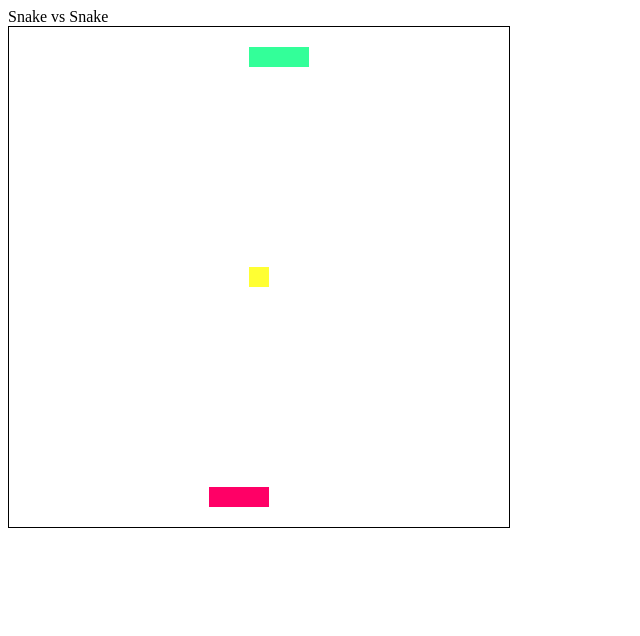
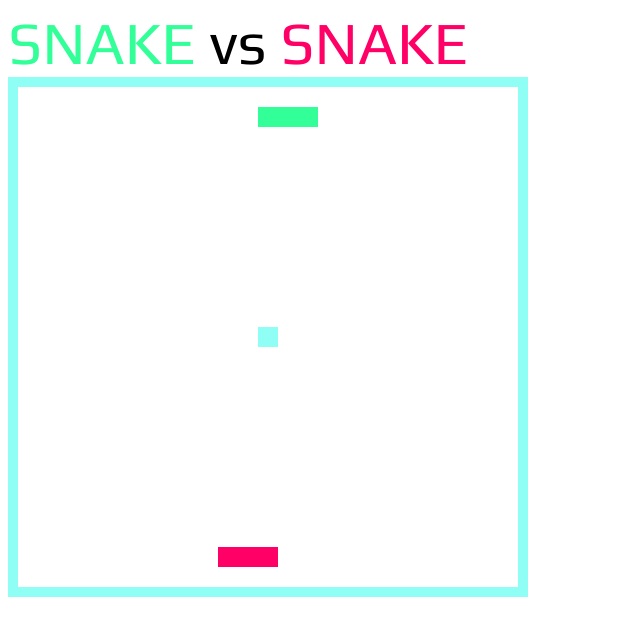
Before and after one commit to petershim/project1, a plain HTML site: page index.html in a window 1280 px wide. Shown: the whole page, without its empty margins (0-640 px from the left). Drawn offline with nearby package versions, Linux system fonts and the light colour scheme.

Commit message:
styled, scorekeeping

```diff
--- a/css/style.css
+++ b/css/style.css
@@ -0,0 +1,34 @@
+header {
+  font-family: 'Play', sans-serif;
+  display:inline;
+  font-size: 60px;
+  margin: 0 auto;
+}
+
+#p1 {
+  color: #33FF99;
+  display: inline;
+}
+
+#p2 {
+  color: #FF0066;
+  display: inline;
+}
+
+#p1score {
+  color: #33FF99;
+  display: inline;
+  width: 100px;
+  height: 100px;
+}
+
+#p2score {
+  color: #FF0066;
+  display: inline;
+  width: 100px;
+  height: 100px;
+}
+
+#jsSnake {
+  display: block;
+}
--- a/index.html
+++ b/index.html
@@ -4,9 +4,11 @@
     <meta charset="utf-8">
     <title>Snake vs Snake</title>
     <script src="http://code.jquery.com/jquery-1.11.3.min.js"></script>
+    <link href="css/style.css" rel='stylesheet'>
     <script src="javascript/app.js"></script>
+    <link href='http://fonts.googleapis.com/css?family=Play:400,700' rel='stylesheet' type='text/css'>
   </head>
   <body>
-    <header>Snake vs Snake</header>
+    <header><div id="p1">SNAKE</div><div id="p1score"></div> vs <div id="p2">SNAKE</div><div id="p2score"></div></header>
   </body>
 </html>
--- a/javascript/app.js
+++ b/javascript/app.js
@@ -3,20 +3,23 @@ var player1Score = 0;
 var player2Score = 0;
 var appleX = 240;
 var appleY = 240;
+var hexCode = ['#8ffff6', '#ff5050','#99ff00', '#9900CC', '#CC00ff', '#FFFF00', '#99FF99', '#99FFCC', '#FFCC99'];
+var i = 0;
+var speed = 500;
 
 JS_SNAKE.game = (function () {
   var ctx;
   JS_SNAKE.width = 500;
   JS_SNAKE.height = 500;
   JS_SNAKE.blockSize = 20;
-  var frameLength = 500; //new frame every 0.1 seconds
+  var frameLength = speed; //new frame every 0.1 seconds
   var snake;
   var snake2;
   var apple;
   var initApple;
 //INITIALIZES THE GAME
   function init() {
-    $('body').append('<canvas id="jsSnake" style="border:1px solid #000000;">');
+    $('body').append('<canvas id="jsSnake" style="border:10px solid #8FFFF6;">');
     var $canvas = $('#jsSnake');
     $canvas.attr('width', JS_SNAKE.width);
     $canvas.attr('height', JS_SNAKE.height);
@@ -39,7 +42,7 @@ JS_SNAKE.game = (function () {
     snake.draw(ctx);
     snake2.draw(ctx);
     apple.draw(ctx);
-    setTimeout(gameLoop, frameLength); //Refresh screen
+    setTimeout(gameLoop, speed); //Refresh screen
   }
 //SNAKE 1 (GREEN)
   function bindSnakeEvents() {
@@ -95,7 +98,7 @@ JS_SNAKE.apple = function () {
 
   function draw(ctx) {
     ctx.save();
-    ctx.fillStyle = '#FFFF33';
+    ctx.fillStyle = hexCode[i];
     ctx.fillRect(appleX, appleY, JS_SNAKE.blockSize, JS_SNAKE.blockSize);
     ctx.restore();
     // console.log(x, y);
@@ -110,7 +113,7 @@ JS_SNAKE.initApple = function () {
 
   function draw(ctx) {
     ctx.save();
-    ctx.fillStyle = '#FFFF33';
+    ctx.fillStyle = hexCode[i];
     ctx.fillRect(appleX, appleY, JS_SNAKE.blockSize, JS_SNAKE.blockSize);
     ctx.restore();
     console.log(appleX, appleY);
@@ -209,6 +212,10 @@ JS_SNAKE.snake = function () {
       console.log(player1Score);
       appleX = Math.floor(Math.random()*24)*20;
       appleY = Math.floor(Math.random()*24)*20;
+      i = Math.floor(Math.random()*hexCode.length)-1;
+      speed -= 10;
+      $('#p1score').text(player1Score);
+      console.log(speed);
     }
   }
 
@@ -304,6 +311,10 @@ JS_SNAKE.snake2 = function () {
       console.log(player2Score);
       appleX = Math.floor(Math.random()*24)*20;
       appleY = Math.floor(Math.random()*24)*20;
+      i = Math.floor(Math.random()*hexCode.length)-1;
+      speed -= 10;
+      console.log(speed);
+      $('#p2score').text(player2Score);
     }
   }
 
```
